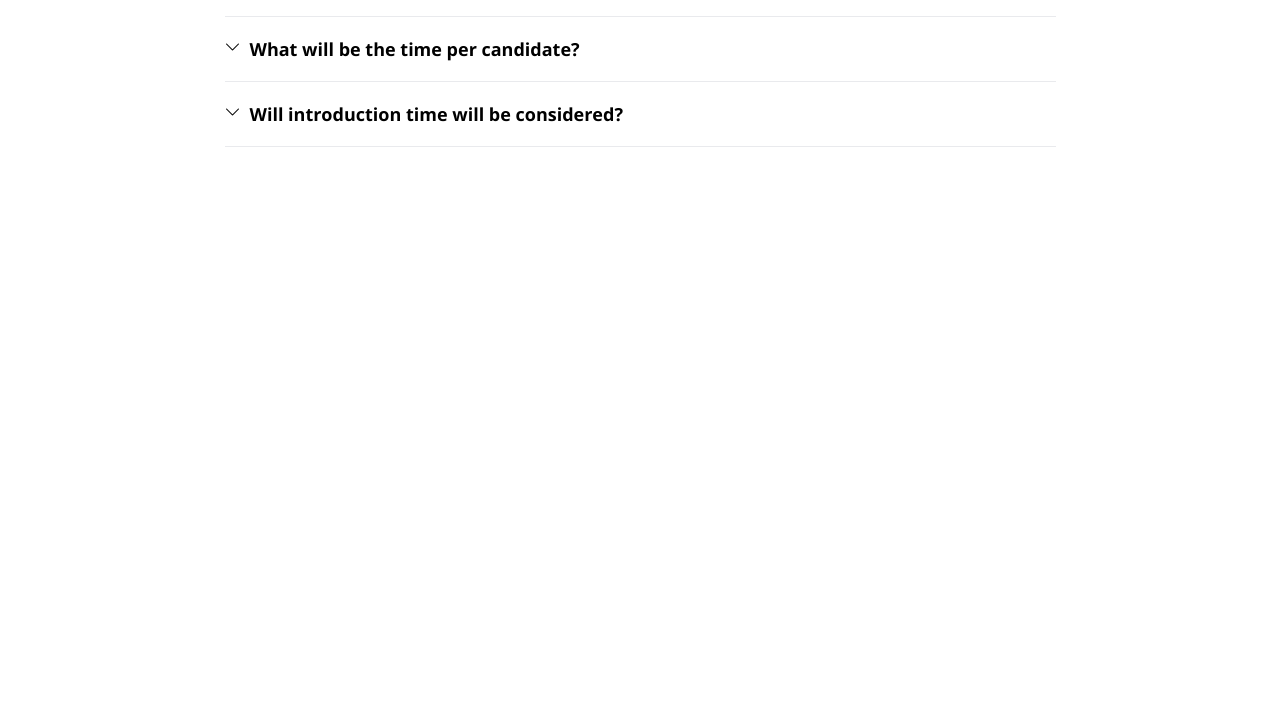
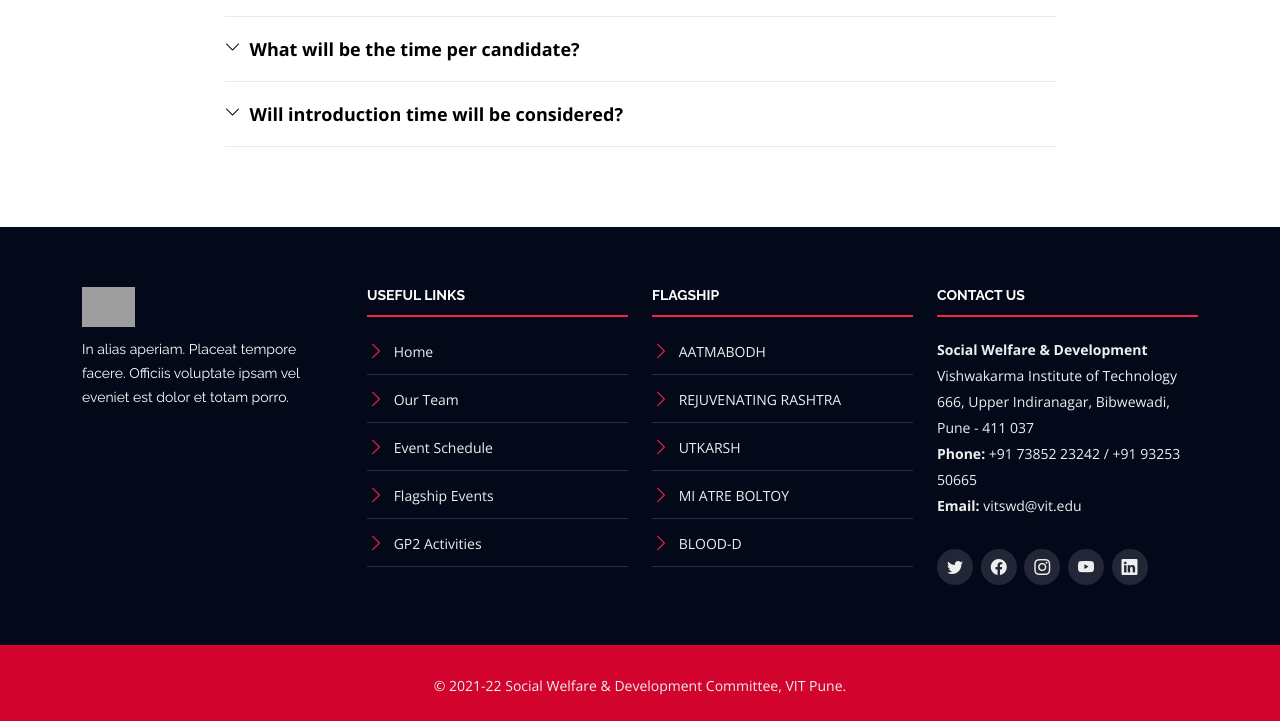
Before and after one commit to samarth-misal64/SWD, a PHP site: page /flagship/miatre/miatre.html in a window 1280 px wide. Shown: the part 3076-3797 px from the top of the page. Before the commit the page ends 3443 px from the top, so only its background shows below. Run offline with PHP 8.4, Linux system fonts and the light colour scheme; some libraries are stand-ins or nearby versions; grey boxes are pictures that could not be loaded.

Commit message:
mi atre updated

```diff
--- a/flagship/miatre/miatre.html
+++ b/flagship/miatre/miatre.html
@@ -317,6 +317,72 @@
                 </div>
             </div>
         </section><!-- End  F.A.Q Section -->
+    </main><!-- End #main -->
+
+    <!-- ======= Footer ======= -->
+  <footer id="footer" style="background-color: #D2042D;">
+    <div class="footer-top">
+      <div class="container">
+        <div class="row">
+
+          <div class="col-lg-3 col-md-6 footer-info">
+            <img src="SWD-Nav-Icon.png" alt="TheEvenet">
+            <p>In alias aperiam. Placeat tempore facere. Officiis voluptate ipsam vel eveniet est dolor et totam porro.
+            </p>
+          </div>
+
+          <div class="col-lg-3 col-md-6 footer-links">
+            <h4>Useful Links</h4>
+            <ul>
+              <li><i class="bi bi-chevron-right"></i> <a href="#">Home</a></li>
+              <li><i class="bi bi-chevron-right"></i> <a href="#">Our Team</a></li>
+              <li><i class="bi bi-chevron-right"></i> <a href="#">Event Schedule</a></li>
+              <li><i class="bi bi-chevron-right"></i> <a href="#">Flagship Events</a></li>
+              <li><i class="bi bi-chevron-right"></i> <a href="#">GP2 Activities</a></li>
+            </ul>
+          </div>
+
+          <div class="col-lg-3 col-md-6 footer-links">
+            <h4>Flagship</h4>
+            <ul>
+              <li><i class="bi bi-chevron-right"></i> <a href="#">AATMABODH</a></li>
+              <li><i class="bi bi-chevron-right"></i> <a href="#">REJUVENATING RASHTRA</a></li>
+              <li><i class="bi bi-chevron-right"></i> <a href="#">UTKARSH</a></li>
+              <li><i class="bi bi-chevron-right"></i> <a href="#">MI ATRE BOLTOY</a></li>
+              <li><i class="bi bi-chevron-right"></i> <a href="#">BLOOD-D</a></li>
+            </ul>
+          </div>
+
+          <div class="col-lg-3 col-md-6 footer-contact">
+            <h4>Contact Us</h4>
+            <p>
+              <b>Social Welfare & Development</b><br>
+              Vishwakarma Institute of Technology<br>
+              666, Upper Indiranagar, Bibwewadi, <br>
+              Pune - 411 037 <br>
+              <strong>Phone:</strong> +91 73852 23242 / +91 93253 50665 <br>
+              <strong>Email:</strong> vitswd@vit.edu<br>
+            </p>
+
+            <div class="social-links">
+              <a href="https://twitter.com/vit_socials" target="_blank" class="twitter"><i class="bi bi-twitter"></i></a>
+              <a href="https://www.facebook.com/vitsocials" target="_blank" class="facebook"><i class="bi bi-facebook"></i></a>
+              <a href="https://www.instagram.com/vitsocials/" target="_blank" class="instagram"><i class="bi bi-instagram"></i></a>
+              <a href="https://www.youtube.com/channel/UCJnaNm8Ns08rUIhsdFM2fhA" target="_blank" class="google-plus"><i class="bi bi-youtube"></i></a>
+              <a href="https://www.linkedin.com/company/vit-social-welfare-development/" target="_blank" class="linkedin"><i class="bi bi-linkedin"></i></a>
+            </div>
+
+          </div>
+
+        </div>
+      </div>
+    </div>
+    <div class="container">
+      <div class="copyright">
+        &copy; 2021-22 Social Welfare & Development Committee, VIT Pune.
+      </div>
+    </div>
+  </footer><!-- End  Footer -->
 
         <a href="#" class="back-to-top d-flex align-items-center justify-content-center"><i
                 class="bi bi-arrow-up-short"></i></a>
--- a/flagship/miatre/style.css
+++ b/flagship/miatre/style.css
@@ -759,3 +759,133 @@ body {
   display: none;
   transition: 0.6s;
 }
+
+/*--------------------------------------------------------------
+# Footer
+--------------------------------------------------------------*/
+#footer {
+  background: #101522;
+  padding: 0 0 25px 0;
+  color: #eee;
+  font-size: 14px;
+}
+#footer .footer-top {
+  background: #040919;
+  padding: 60px 0 30px 0;
+}
+#footer .footer-top .footer-info {
+  margin-bottom: 30px;
+}
+#footer .footer-top .footer-info h3 {
+  font-size: 26px;
+  margin: 0 0 20px 0;
+  padding: 2px 0 2px 0;
+  line-height: 1;
+  font-family: "Raleway", sans-serif;
+  font-weight: 700;
+  color: #fff;
+}
+#footer .footer-top .footer-info img {
+  height: 40px;
+  margin-bottom: 10px;
+}
+#footer .footer-top .footer-info p {
+  font-size: 14px;
+  line-height: 24px;
+  margin-bottom: 0;
+  font-family: "Raleway", sans-serif;
+  color: #fff;
+}
+#footer .footer-top .social-links a {
+  display: inline-block;
+  background: #222636;
+  color: #eee;
+  line-height: 1;
+  margin-right: 4px;
+  border-radius: 50%;
+  width: 36px;
+  height: 36px;
+  transition: 0.3s;
+  display: inline-flex;
+  align-items: center;
+  justify-content: center;
+}
+#footer .footer-top .social-links a i {
+  line-height: 0;
+  font-size: 16px;
+}
+#footer .footer-top .social-links a:hover {
+  background: #f82249;
+  color: #fff;
+}
+#footer .footer-top h4 {
+  font-size: 14px;
+  font-weight: bold;
+  color: #fff;
+  text-transform: uppercase;
+  position: relative;
+  padding-bottom: 12px;
+  border-bottom: 2px solid #f82249;
+}
+#footer .footer-top .footer-links {
+  margin-bottom: 30px;
+}
+#footer .footer-top .footer-links ul {
+  list-style: none;
+  padding: 0;
+  margin: 0;
+}
+#footer .footer-top .footer-links ul i {
+  padding-right: 5px;
+  color: #f82249;
+  font-size: 18px;
+}
+#footer .footer-top .footer-links ul li {
+  border-bottom: 1px solid #262c44;
+  padding: 10px 0;
+}
+#footer .footer-top .footer-links ul li:first-child {
+  padding-top: 0;
+}
+#footer .footer-top .footer-links ul a {
+  color: #eee;
+}
+#footer .footer-top .footer-links ul a:hover {
+  color: #f82249;
+}
+#footer .footer-top .footer-contact {
+  margin-bottom: 30px;
+}
+#footer .footer-top .footer-contact p {
+  line-height: 26px;
+}
+#footer .footer-top .footer-newsletter {
+  margin-bottom: 30px;
+}
+#footer .footer-top .footer-newsletter input[type=email] {
+  border: 0;
+  padding: 6px 8px;
+  width: 65%;
+}
+#footer .footer-top .footer-newsletter input[type=submit] {
+  background: #f82249;
+  border: 0;
+  width: 35%;
+  padding: 6px 0;
+  text-align: center;
+  color: #fff;
+  transition: 0.3s;
+  cursor: pointer;
+}
+#footer .footer-top .footer-newsletter input[type=submit]:hover {
+  background: #e0072f;
+}
+#footer .copyright {
+  text-align: center;
+  padding-top: 30px;
+}
+#footer .credits {
+  text-align: center;
+  font-size: 13px;
+  color: #ddd;
+}
```
